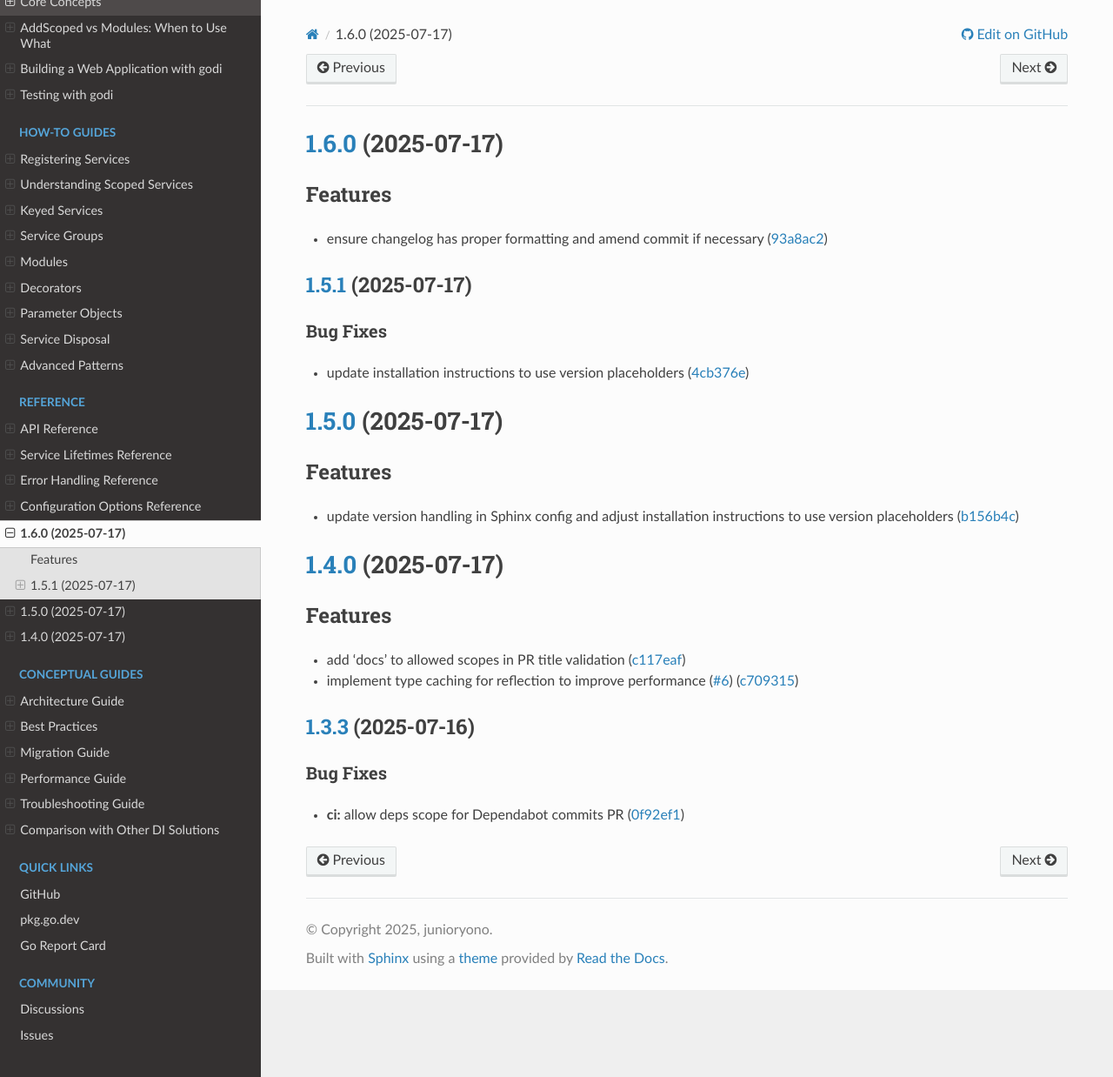
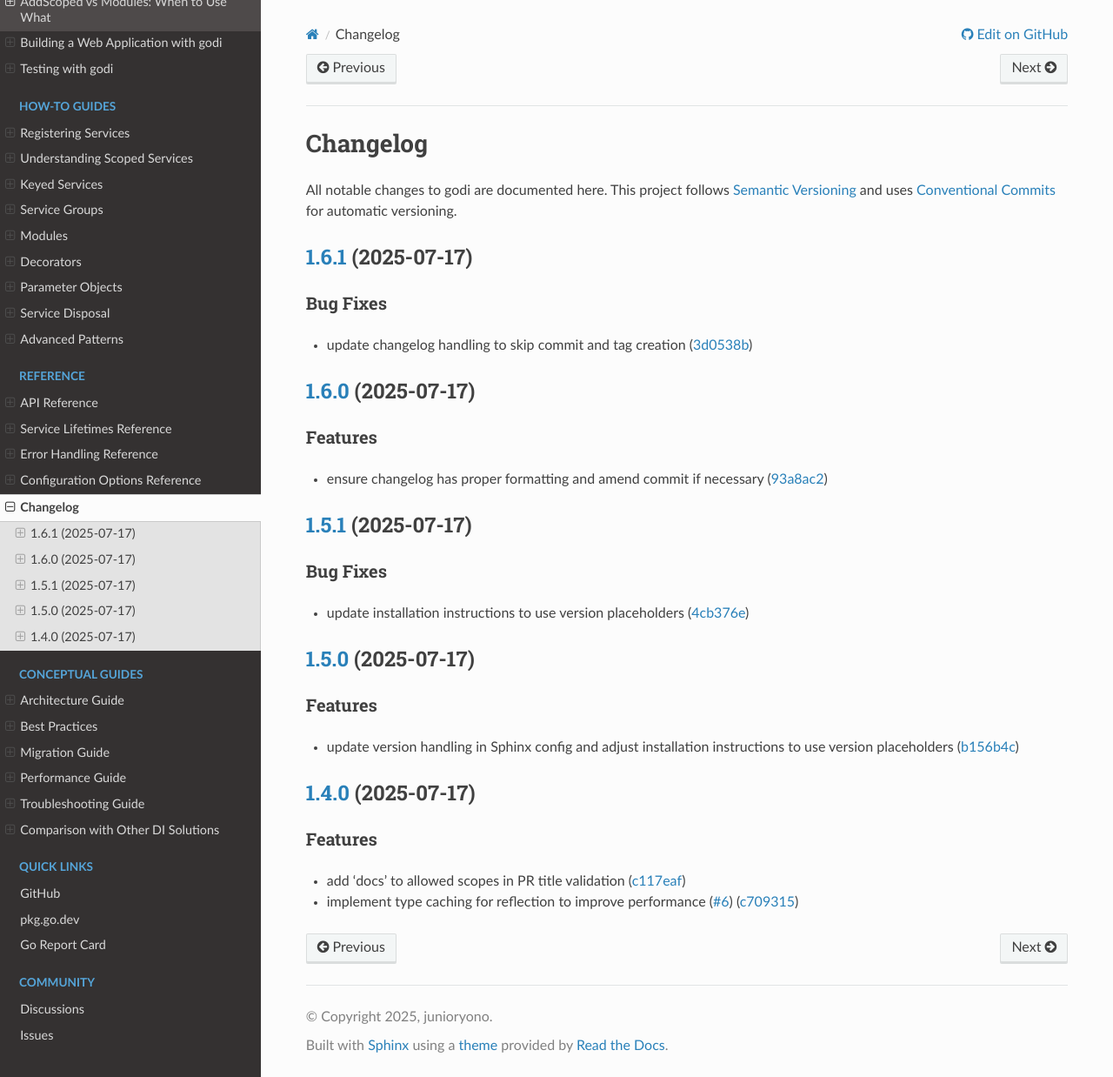
Before and after one commit to junioryono/godi, a Sphinx documentation site: the page built from docs/reference/changelog.md, in a window 1280 px wide and 1238 px high. Shown: the whole window at 87% size. Built offline with Sphinx 7.4.7 and the Read the Docs theme 3.1.0, drawn with Linux system fonts in a browser that asks for light colours.

Commit message:
chore(release): v1.6.1 [skip ci]
- Update changelog
- Bump version

```diff
--- a/docs/reference/changelog.md
+++ b/docs/reference/changelog.md
@@ -1,4 +1,17 @@
-# [1.6.0](https://github.com/junioryono/godi/compare/v1.5.1...v1.6.0) (2025-07-17)
+# Changelog
+
+All notable changes to godi are documented here. This project follows [Semantic Versioning](https://semver.org/) and uses [Conventional Commits](https://www.conventionalcommits.org/) for automatic versioning.
+
+## [1.6.1](https://github.com/junioryono/godi/compare/v1.6.0...v1.6.1) (2025-07-17)
+
+
+### Bug Fixes
+
+* update changelog handling to skip commit and tag creation ([3d0538b](https://github.com/junioryono/godi/commit/3d0538b8117b8c8496b01caed05516cdbc45088e))
+
+
+
+## [1.6.0](https://github.com/junioryono/godi/compare/v1.5.1...v1.6.0) (2025-07-17)
 
 
 ### Features
@@ -16,7 +29,7 @@
 
 
 
-# [1.5.0](https://github.com/junioryono/godi/compare/v1.4.0...v1.5.0) (2025-07-17)
+## [1.5.0](https://github.com/junioryono/godi/compare/v1.4.0...v1.5.0) (2025-07-17)
 
 
 ### Features
@@ -25,19 +38,10 @@
 
 
 
-# [1.4.0](https://github.com/junioryono/godi/compare/v1.3.3...v1.4.0) (2025-07-17)
+## [1.4.0](https://github.com/junioryono/godi/compare/v1.3.3...v1.4.0) (2025-07-17)
 
 
 ### Features
 
 * add 'docs' to allowed scopes in PR title validation ([c117eaf](https://github.com/junioryono/godi/commit/c117eafad73fb0eba32474c19aed761f8b5293d4))
 * implement type caching for reflection to improve performance ([#6](https://github.com/junioryono/godi/issues/6)) ([c709315](https://github.com/junioryono/godi/commit/c7093154270807b12e8c792aa47cdd3fc6957f8d))
-
-
-
-## [1.3.3](https://github.com/junioryono/godi/compare/v1.3.2...v1.3.3) (2025-07-16)
-
-
-### Bug Fixes
-
-* **ci:** allow deps scope for Dependabot commits PR ([0f92ef1](https://github.com/junioryono/godi/commit/0f92ef1aed2b4c95dc631f2af646290aa0a48ba3))
```
